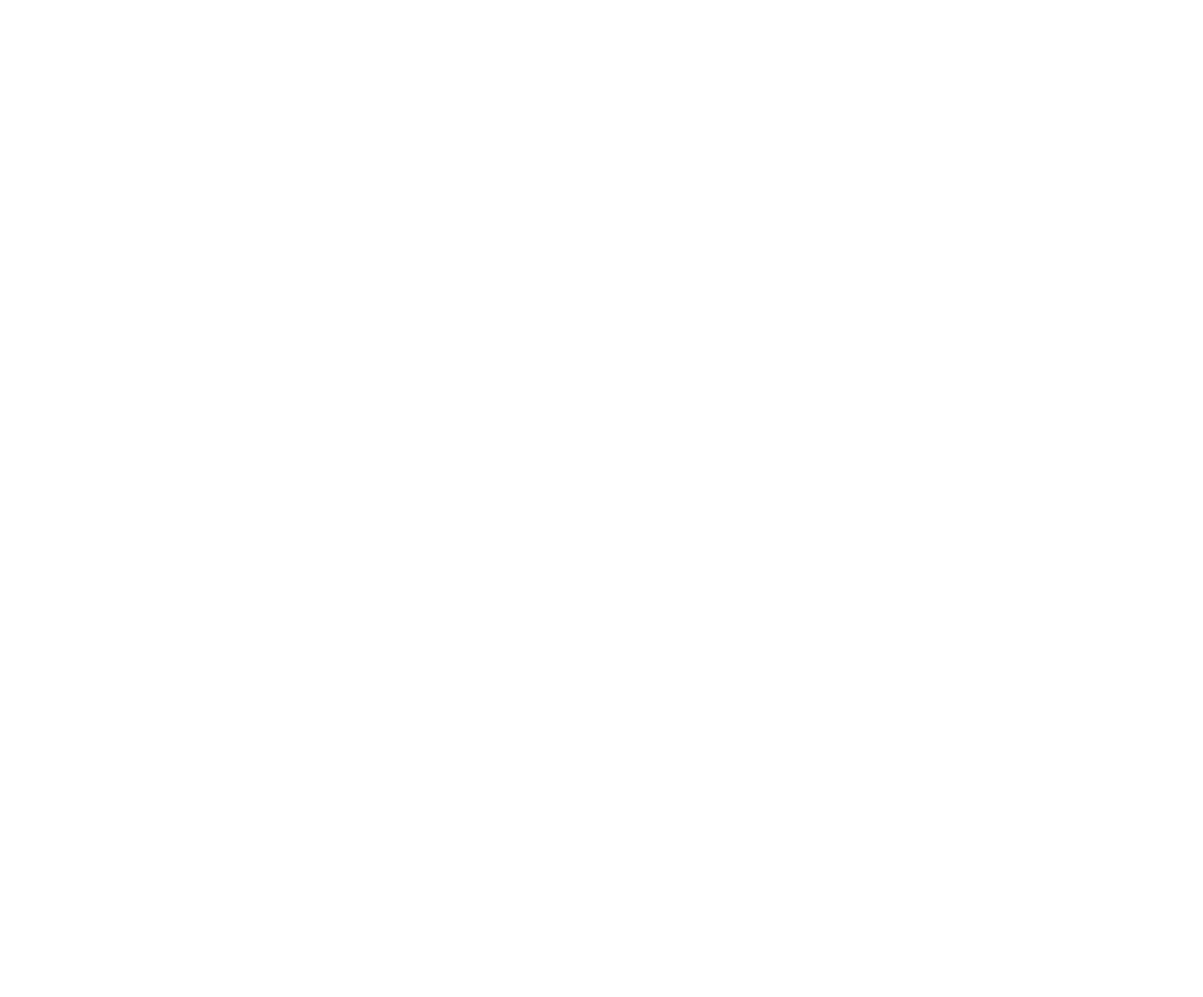
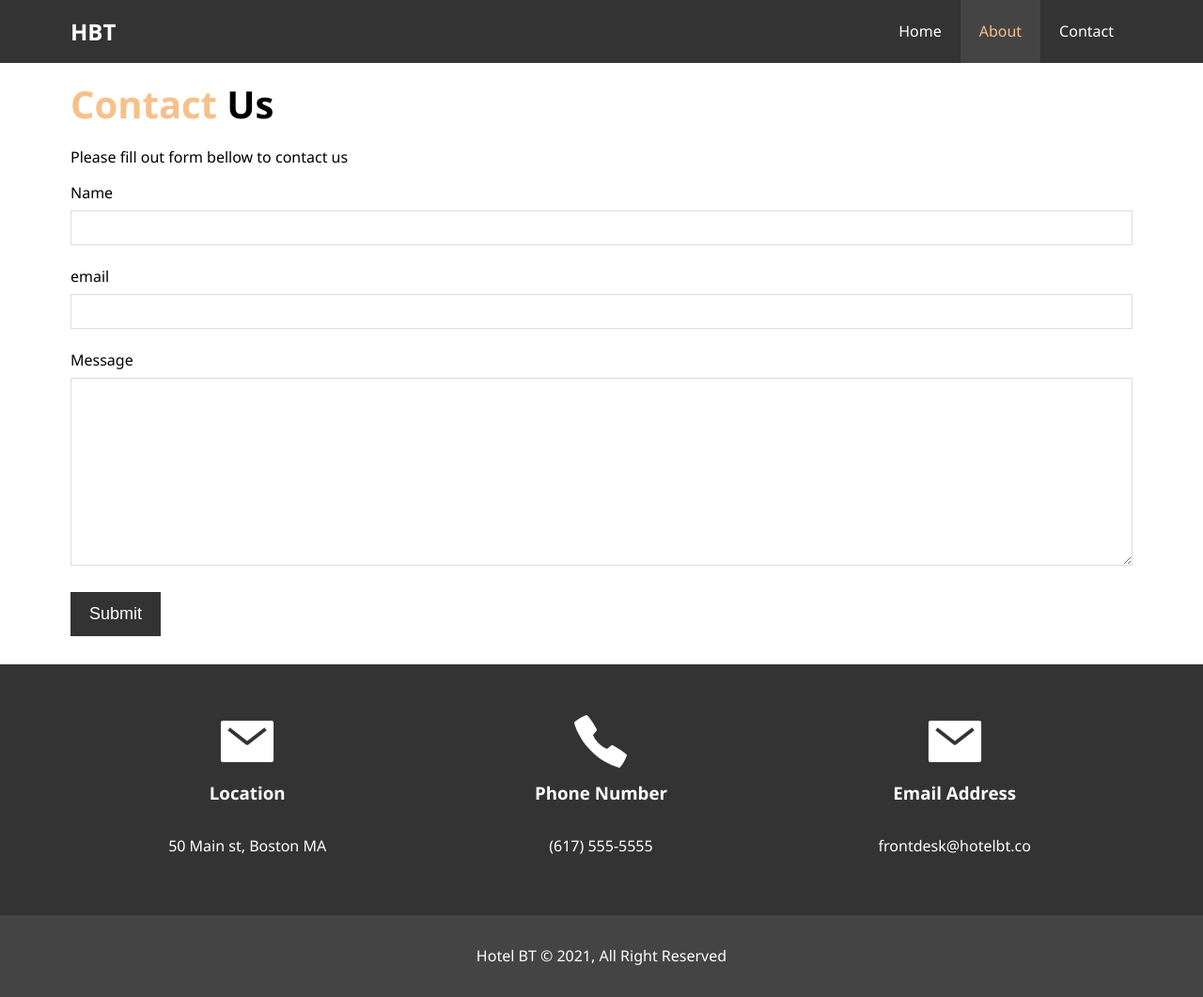
Before and after one commit to thao15059/html-css-modern, a plain HTML site: page hotel/contact.html in a window 1280 px wide. Shown: the whole page at 94% size. Before the commit the page ends 800 px from the top, so only its background shows below. Drawn offline with nearby package versions, Linux system fonts and the light colour scheme.

Commit message:
implements contact page and finish website

```diff
--- a/hotel/contact.html
+++ b/hotel/contact.html
@@ -4,7 +4,83 @@
     <meta charset="UTF-8" />
     <meta http-equiv="X-UA-Compatible" content="IE=edge" />
     <meta name="viewport" content="width=device-width, initial-scale=1.0" />
-    <title>Contact</title>
+    <link rel="stylesheet" href="css/main.css" />
+    <link rel="stylesheet" href="css/style.css" />
+    <link rel="stylesheet" href="css/contact.css" />
+    <title>Hotel BT | Contact</title>
   </head>
-  <body></body>
+  <body>
+    <header>
+      <nav class="navbar">
+        <div class="container">
+          <h1 class="logo"><a href="index.html">HBT</a></h1>
+          <ul>
+            <li><a href="index.html">Home</a></li>
+            <li><a class="current" href="about.html">About</a></li>
+            <li><a href="contact.html">Contact</a></li>
+          </ul>
+        </div>
+      </nav>
+    </header>
+
+    <!-- contact form -->
+    <section class="contact-form py-3">
+      <div class="container">
+        <h1 class="l-heading"><span class="text-primary">Contact</span> Us</h1>
+        <p>Please fill out form bellow to contact us</p>
+
+        <form action="process.php">
+          <div class="form-group">
+            <label for="name">Name</label>
+            <input type="text" name="name" id="name" />
+          </div>
+          <div class="form-group">
+            <label for="email">email</label>
+            <input type="email" name="email" id="email" />
+          </div>
+          <div class="form-group">
+            <label for="message">Message</label>
+            <textarea type="text" name="message" id="message"></textarea>
+          </div>
+          <button type="submit" class="btn">Submit</button>
+        </form>
+      </div>
+    </section>
+
+    <!-- contact info -->
+    <section class="contact-info bg-dark">
+      <div class="container">
+        <div class="box">
+          <ion-icon name="mail-sharp"></ion-icon>
+          <h3>Location</h3>
+          <p>50 Main st, Boston MA</p>
+        </div>
+        <div class="box">
+          <ion-icon name="call-sharp"></ion-icon>
+          <h3>Phone Number</h3>
+          <p>(617) 555-5555</p>
+        </div>
+        <div class="box">
+          <ion-icon name="mail-sharp"></ion-icon>
+          <h3>Email Address</h3>
+          <p>frontdesk@hotelbt.co</p>
+        </div>
+      </div>
+    </section>
+
+    <!-- footer -->
+    <footer class="main-footer">
+      <p>Hotel BT &copy; 2021, All Right Reserved</p>
+    </footer>
+
+    <!-- scripts -->
+    <script
+      type="module"
+      src="https://unpkg.com/ionicons@5.4.0/dist/ionicons/ionicons.esm.js"
+    ></script>
+    <script
+      nomodule=""
+      src="https://unpkg.com/ionicons@5.4.0/dist/ionicons/ionicons.js"
+    ></script>
+  </body>
 </html>
--- /dev/null
+++ b/hotel/css/contact.css
@@ -0,0 +1,24 @@
+.contact-form .form-group {
+  margin-bottom: 20px;
+}
+
+.contact-form label {
+  display: block;
+  margin-bottom: 5px;
+}
+
+.contact-form input,
+.contact-form textarea {
+  width: 100%;
+  padding: 10px;
+  border: 1px solid #ddd;
+}
+
+.contact-form input:focus,
+.contact-form textarea:focus {
+  outline: none;
+  border-color: #f7c088;
+}
+.contact-form textarea {
+  height: 200px;
+}
```
